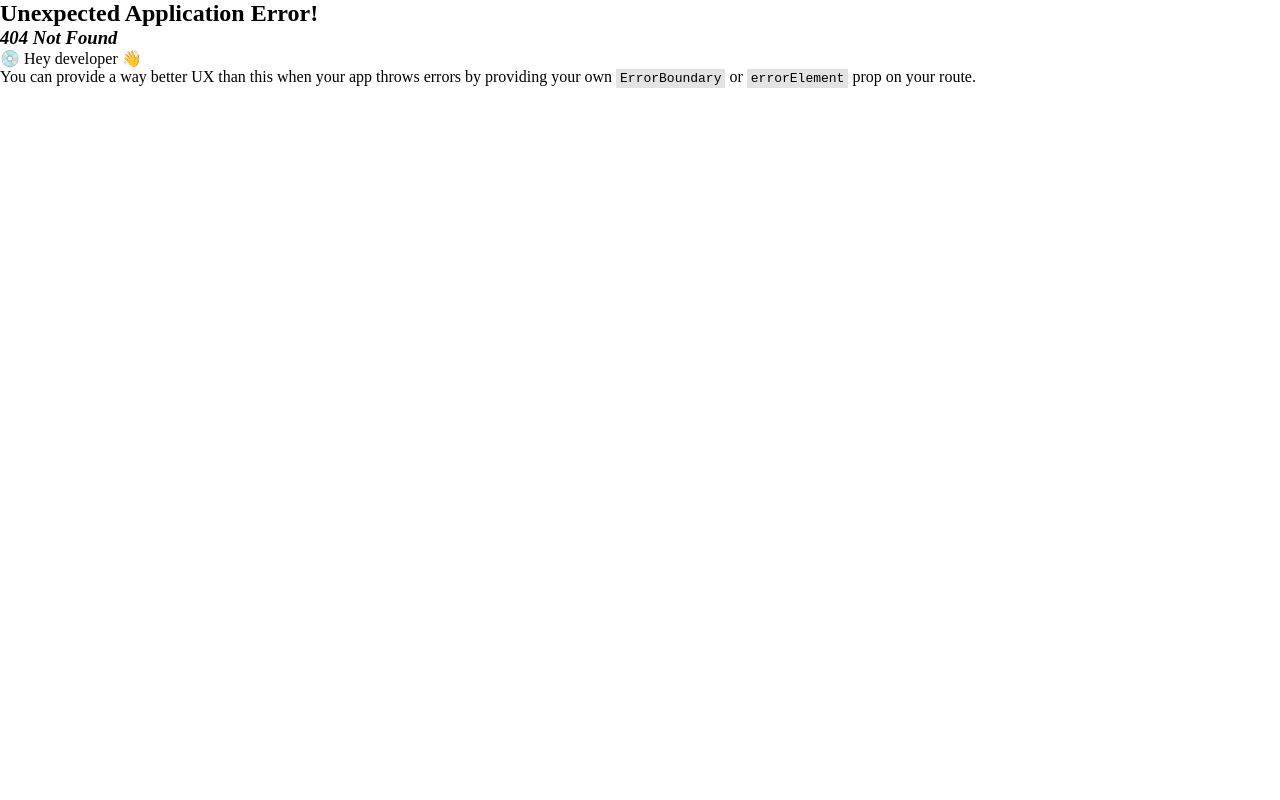
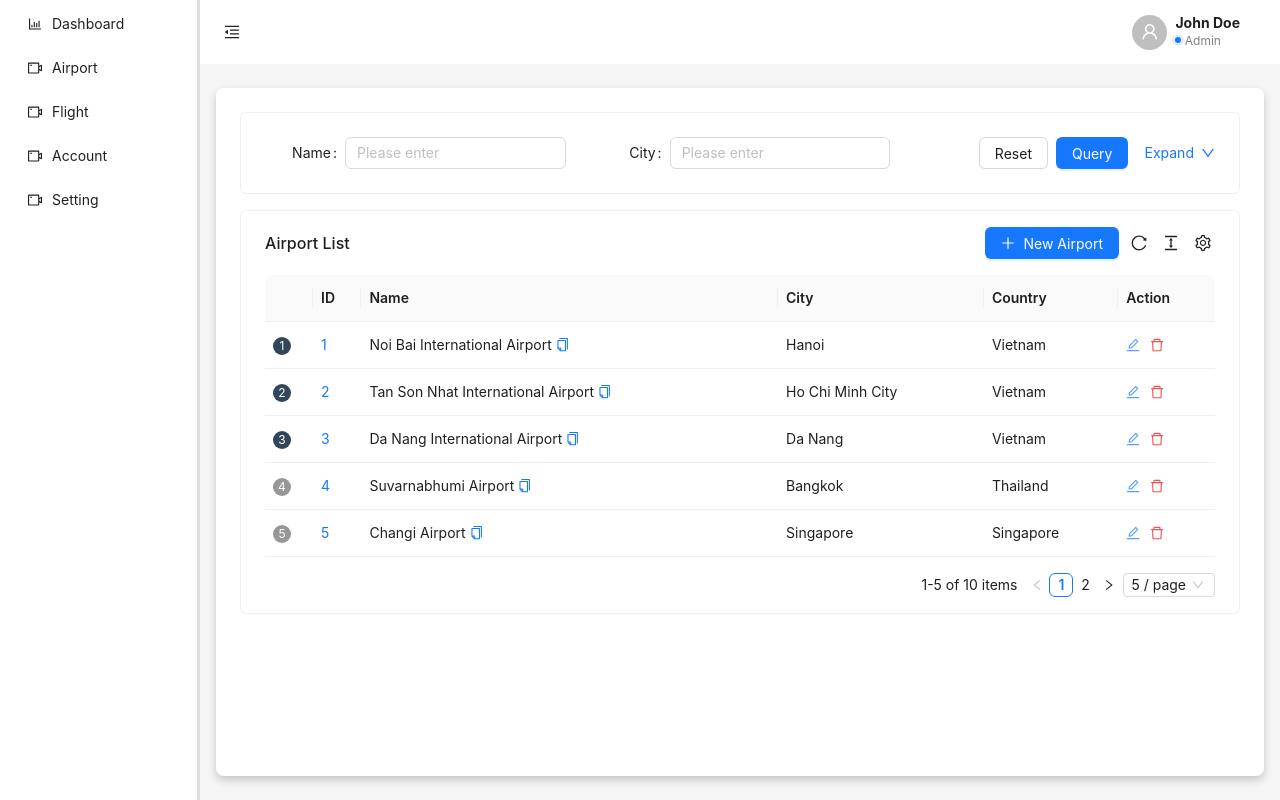
Before and after one commit to NHACTAOHOCBAI/Booking_Flight_FE, a React (Vite) app: page /admin/manageairport in a window 1280 px wide. Before the commit this address had no page. Built offline with nearby package versions, Linux system fonts and the light colour scheme.

Commit message:
sua lai ty giao dien

```diff
--- a/src/main.tsx
+++ b/src/main.tsx
@@ -10,9 +10,9 @@ import SignUpPage from 'pages/auth/signUpPage/signUpPage';
 import "./global.css"
 import AdminLayout from 'pages/admin/adminLayout/adminLayout';
 import Dashboard from 'pages/admin/dashboard/dashboard';
-import FlightManagement from 'pages/admin/flightManagement/flightManagement';
 import { ConfigProvider } from 'antd';
 import enUS from 'antd/locale/en_US';
+import AirportManagement from '@/pages/admin/airportManagement/airportManagement';
 const router = createBrowserRouter([
   {
     path: "/",
@@ -41,8 +41,8 @@ const router = createBrowserRouter([
         element: <Dashboard />
       },
       {
-        path: "manageflight",
-        element: <FlightManagement />,
+        path: "manageairport",
+        element: <AirportManagement />,
       },
     ],
   },
--- a/src/pages/admin/adminLayout/adminLayout.tsx
+++ b/src/pages/admin/adminLayout/adminLayout.tsx
@@ -4,9 +4,10 @@ import {
     BarChartOutlined,
     MenuFoldOutlined,
     MenuUnfoldOutlined,
+    UserOutlined,
     VideoCameraOutlined,
 } from '@ant-design/icons';
-import { Button, Layout, Menu, theme } from 'antd';
+import { Avatar, Badge, Button, Col, Layout, Menu, Row, theme } from 'antd';
 const { Header, Sider, Content } = Layout;
 
 const AdminLayout = () => {
@@ -16,7 +17,7 @@ const AdminLayout = () => {
     } = theme.useToken();
     return (
         <Layout style={{
-            height: "100%"
+            minHeight: "100vh"
         }}>
             <Sider style={{ background: colorBgContainer, borderRight: "3px solid #dcdde1" }} trigger={null} collapsible collapsed={collapsed} >
                 <div className="demo-logo-vertical">
@@ -35,28 +36,34 @@ const AdminLayout = () => {
                         {
                             key: 'airport',
                             icon: <VideoCameraOutlined />,
-                            label: <Link to={"/admin/manageflight"} >Airport</Link>,
+                            label: <Link to={"/admin/manageairport"} >Airport</Link>,
                         },
                         {
                             key: 'flight',
                             icon: <VideoCameraOutlined />,
-                            label: <Link to={"/admin/manageflight"} >Flight</Link>,
+                            label: <Link to={"/admin/manageairport"} >Flight</Link>,
                         },
                         {
                             key: 'account',
                             icon: <VideoCameraOutlined />,
-                            label: <Link to={"/admin/manageflight"} >Account</Link>,
+                            label: <Link to={"/admin/manageairport"} >Account</Link>,
                         },
                         {
                             key: 'setting',
                             icon: <VideoCameraOutlined />,
-                            label: <Link to={"/admin/manageflight"} >Setting</Link>,
+                            label: <Link to={"/admin/manageairport"} >Setting</Link>,
                         },
                     ]}
                 />
             </Sider>
             <Layout>
-                <Header style={{ padding: 0, background: colorBgContainer }}>
+                <Header style={{
+                    padding: 0,
+                    background: colorBgContainer,
+                    display: 'flex',
+                    justifyContent: 'space-between',
+                    alignItems: 'center'
+                }}>
                     <Button
                         type="text"
                         icon={collapsed ? <MenuUnfoldOutlined /> : <MenuFoldOutlined />}
@@ -67,6 +74,16 @@ const AdminLayout = () => {
                             height: 64,
                         }}
                     />
+                    <div style={{ marginRight: 40, display: 'flex', alignItems: 'center', gap: '8px' }}>
+                        <Avatar size={35} icon={<UserOutlined />} />
+                        <div style={{ display: 'flex', flexDirection: 'column', justifyContent: 'center', lineHeight: '1.2' }}>
+                            <span style={{ fontWeight: 'bold', fontSize: '14px' }}>John Doe</span>
+                            <span style={{ color: 'gray', fontSize: '12px' }}>
+                                <Badge status="processing" />
+                                <span> Admin </span>
+                            </span>
+                        </div>
+                    </div>
                 </Header>
                 <Content
                     style={{
@@ -75,6 +92,7 @@ const AdminLayout = () => {
                         minHeight: 280,
                         background: colorBgContainer,
                         borderRadius: borderRadiusLG,
+                        boxShadow: "0 4px 8px 0 rgba(0, 0, 0, 0.2)"
                     }}
                 >
                     <Outlet />
--- a/src/pages/admin/flightManagement/flightManagement.tsx
+++ b/src/pages/admin/airportManagement/airportManagement.tsx
@@ -6,10 +6,15 @@ import { Button, Popconfirm } from 'antd';
 import { useRef, useState } from 'react';
 import NewAirport from './newAirport';
 import UpdateAirport from './updateAirport';
-const FlightManagement = () => {
+const AirportManagement = () => {
     //update
     const [isUpdateOpen, setIsUpdateOpen] = useState(false);
-    const [updatedAirport, setUpdatedAirport] = useState<IAirportItem>();
+    const [updatedAirport, setUpdatedAirport] = useState<IAirportItem>({
+        _id: "",
+        name: "",
+        city: "",
+        country: ""
+    });
     //New
     const [isNewOpen, setIsNewOpen] = useState(false);
     //Table
@@ -134,6 +139,14 @@ const FlightManagement = () => {
             )
         }
     ];
+    const handleRequest = async (params, sort, filter) => {
+        console.log(params, sort, filter);
+        return {
+            data: {}, // Dữ liệu bảng
+            success: true,
+            total: 10,
+        }
+    }
     return (
         <>
             <ProTable<IAirportItem>
@@ -142,6 +155,8 @@ const FlightManagement = () => {
                 actionRef={actionRef}
                 cardBordered
                 headerTitle="Airport List"
+                request={handleRequest}
+                //Khi ProTable được render hoặc có sự thay đổi ở bộ lọc, tìm kiếm, phân trang, nó sẽ tự động gọi hàm request
                 toolBarRender={() => [
                     <Button
                         key="button"
@@ -152,6 +167,12 @@ const FlightManagement = () => {
                         New Airport
                     </Button>
                 ]}
+                pagination={{
+                    pageSizeOptions: [5, 10, 20],
+                    showSizeChanger: true,
+                    defaultCurrent: 1,
+                    defaultPageSize: 5
+                }}
             />
             <NewAirport
                 isNewOpen={isNewOpen}
@@ -166,4 +187,4 @@ const FlightManagement = () => {
         </>
     );
 }
-export default FlightManagement;
+export default AirportManagement;
```
Also changed, not shown: src/pages/admin/airportManagement/newAirport.tsx (renamed from src/pages/admin/flightManagement/newAirport.tsx), src/pages/admin/airportManagement/updateAirport.tsx (renamed from src/pages/admin/flightManagement/updateAirport.tsx).
